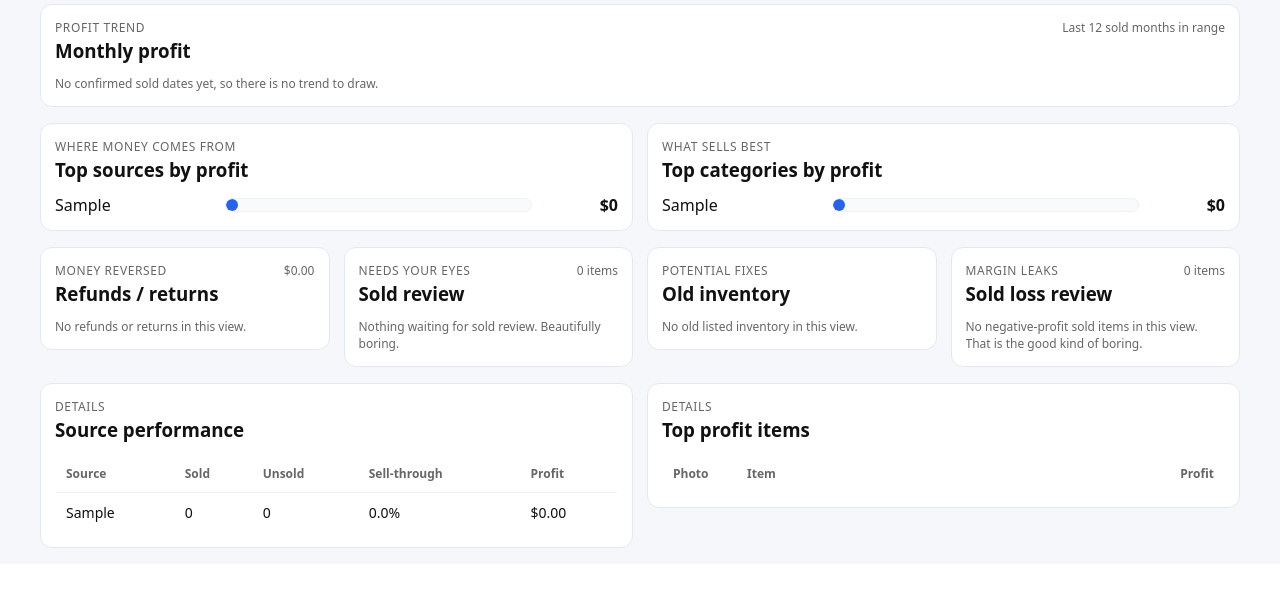
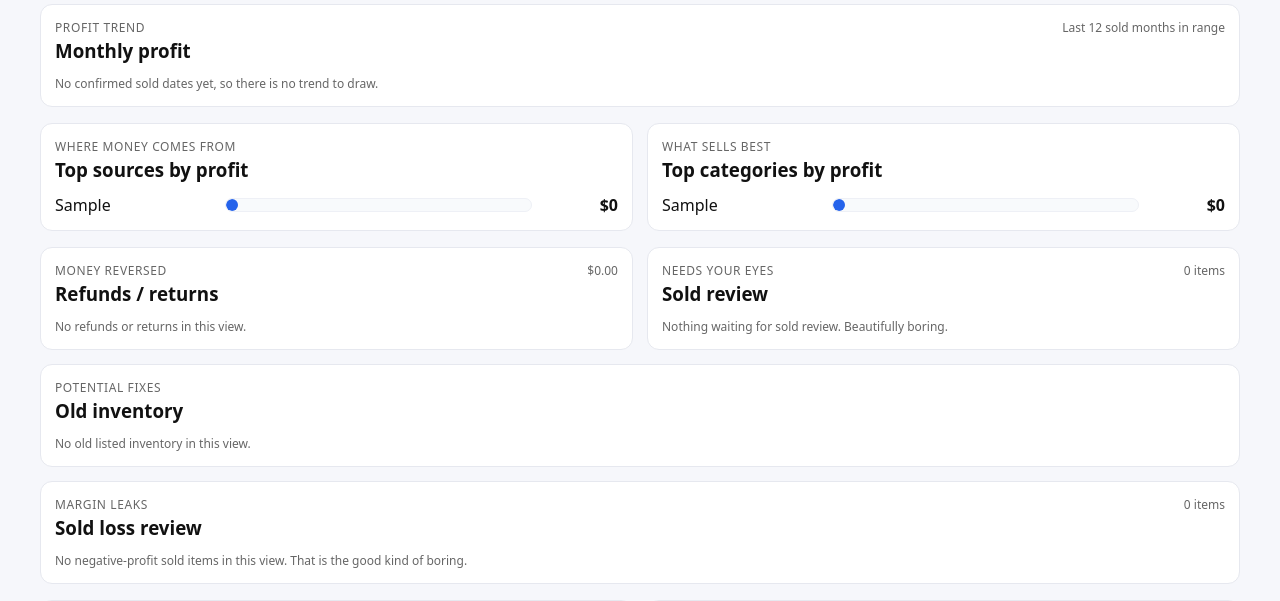
Before and after one commit to xyciasav/ebay-tracker, a Flask app: page /reports in a window 1280 px wide. Shown: the part 1074-1675 px from the top of the page. Before the commit the page ends 1622 px from the top, so only its background shows below. Run offline with Flask 3, Linux system fonts and the light colour scheme; tables that the repository leaves empty hold one stand-in row (values such as "Sample post"); lists and menus that the app fills with data are empty; parts of the project's set-up code (start-up, migrations or seed data) failed here and were passed over; some libraries are stand-ins or nearby versions.

Commit message:
Widen reports action cards

```diff
--- a/templates/reports.html
+++ b/templates/reports.html
@@ -86,8 +86,10 @@
   .insight-card label{ display:block; color:var(--muted); font-size:11px; text-transform:uppercase; letter-spacing:.05em; white-space:nowrap; overflow:hidden; text-overflow:ellipsis; }
   .insight-card strong{ display:block; margin-top:5px; font-size:22px; letter-spacing:-.03em; white-space:nowrap; overflow:hidden; text-overflow:ellipsis; }
   .insight-card .small{ margin-top:4px; white-space:nowrap; overflow:hidden; text-overflow:ellipsis; }
-  .action-layout{ display:grid; grid-template-columns: repeat(4, minmax(0, 1fr)); gap:14px; align-items:start; }
-  .action-card{ max-height:285px; display:flex; flex-direction:column; min-height:0; }
+  .action-layout{ display:grid; grid-template-columns: repeat(2, minmax(0, 1fr)); gap:14px; align-items:start; }
+  .action-card{ max-height:360px; display:flex; flex-direction:column; min-height:0; }
+  .action-card.compact{ max-height:255px; }
+  .action-card.wide{ grid-column:1 / -1; max-height:430px; }
   .action-list{ display:flex; flex-direction:column; gap:8px; overflow:auto; padding-right:4px; }
   .action-item{ border:1px solid var(--border2); border-radius:12px; padding:9px; background:var(--soft); }
   .action-item a{ color:var(--text); text-decoration:none; font-weight:700; display:-webkit-box; -webkit-line-clamp:2; -webkit-box-orient:vertical; overflow:hidden; }
@@ -96,6 +98,7 @@
   .loss-title-row{ display:flex; justify-content:space-between; gap:8px; align-items:start; }
   .loss-amount{ color:var(--danger); font-weight:800; white-space:nowrap; }
   .loss-breakdown{ display:grid; grid-template-columns:repeat(2, minmax(0, 1fr)); gap:6px; margin-top:8px; }
+  .action-card.wide .action-list{ display:grid; grid-template-columns:repeat(2, minmax(0, 1fr)); gap:10px; }
   .loss-chip{ border:1px solid var(--border2); border-radius:10px; padding:5px 6px; background:rgba(255,255,255,.025); font-size:12px; }
   .loss-chip span{ display:block; color:var(--muted); font-size:10px; text-transform:uppercase; letter-spacing:.04em; }
   .loss-reason{ margin-top:8px; color:var(--warning); font-size:12px; }
@@ -110,13 +113,17 @@
     .insight-strip,
     .visual-grid,
     .action-layout{ grid-template-columns:1fr; }
-    .action-card{ max-height:none; }
+    .action-card.wide{ grid-column:auto; }
+    .action-card.wide .action-list{ grid-template-columns:1fr; }
+    .action-card,
+    .action-card.compact,
+    .action-card.wide{ max-height:none; }
     .finance-strip{ grid-template-columns:repeat(2, minmax(0, 1fr)); }
   }
   @media (min-width: 901px) and (max-width: 1180px){
     .finance-strip{ grid-template-columns:repeat(4, minmax(0, 1fr)); }
     .insight-strip{ grid-template-columns:repeat(2, minmax(0, 1fr)); }
-    .action-layout{ grid-template-columns:repeat(2, minmax(0, 1fr)); }
+    .action-card.wide .action-list{ grid-template-columns:1fr; }
   }
 </style>
 
@@ -404,7 +411,7 @@
   </section>
 
   <section class="action-layout">
-    <div class="card action-card">
+    <div class="card action-card compact">
       <div class="panel-heading">
         <div>
           <div class="eyebrow">Money reversed</div>
@@ -427,7 +434,7 @@
       </div>
     </div>
 
-    <div class="card action-card">
+    <div class="card action-card compact">
       <div class="panel-heading">
         <div>
           <div class="eyebrow">Needs your eyes</div>
@@ -450,7 +457,7 @@
       </div>
     </div>
 
-    <div class="card action-card">
+    <div class="card action-card wide">
       <div class="panel-heading">
         <div>
           <div class="eyebrow">Potential fixes</div>
@@ -469,7 +476,7 @@
       </div>
     </div>
 
-    <div class="card action-card">
+    <div class="card action-card wide">
       <div class="panel-heading">
         <div>
           <div class="eyebrow">Margin leaks</div>
```
